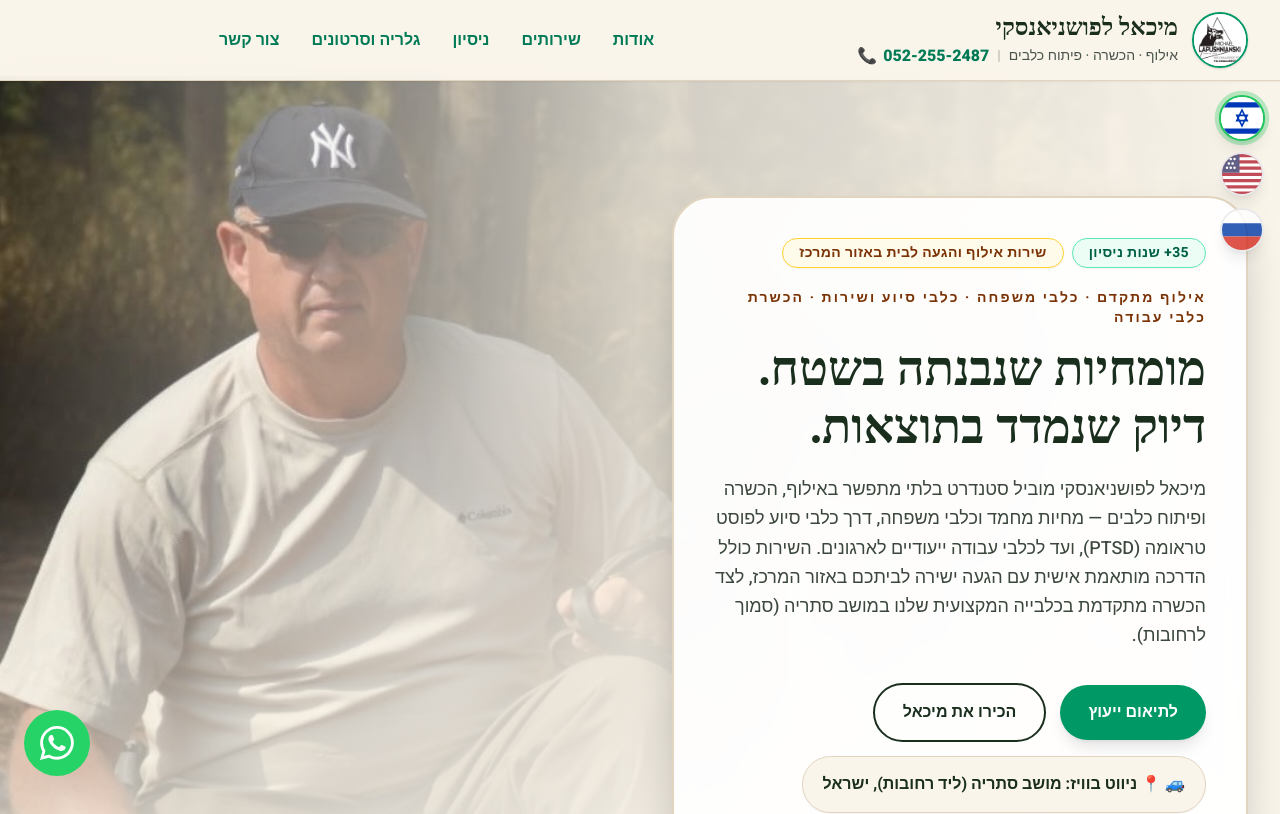
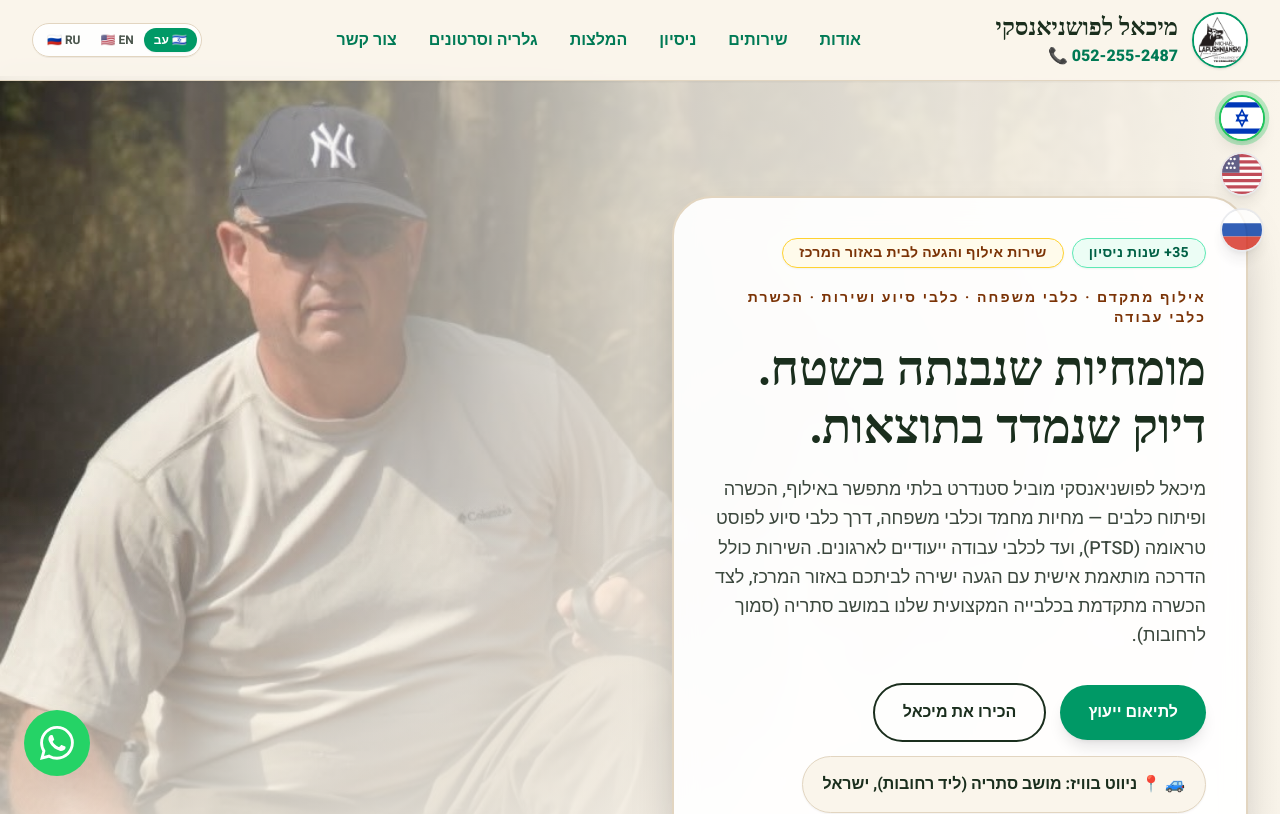
Before and after one commit to naorla/michael-website, a React (Vite) app: page / in a window 1280 px wide. Shown: the top 814 px of the page. Built offline with nearby package versions, Linux system fonts and the light colour scheme; a web font is replaced by a local one.

Commit message:
second commit

```diff
--- a/src/LanguageContext.tsx
+++ b/src/LanguageContext.tsx
@@ -47,7 +47,7 @@ export const translations = {
     contactSubmit: "שליחה",
 
     testiSubtitle: "המלצות",
-    testiTitle: "קולות שיגיעו מהשטח.",
+    testiTitle: "קולות שהגיעו מהשטח.",
     t1Role: "כלב פוסט טראומה",
     t1Quote: "מיכאל פשוט שינה לנו את החיים. הכלב עכשיו רגוע, קשוב ומעניק לי ביטחון אמיתי שמלווה אותי כל היום.",
     t2Role: "חיות מחמד - משפחת כהן",
@@ -94,6 +94,7 @@ export const translations = {
     navAbout: "אודות",
     navServices: "שירותים",
     navExperience: "ניסיון",
+    navTestimonials: "המלצות",
     navGallery: "גלריה וסרטונים",
     navContact: "צור קשר",
     ftSrv1: "אילוף כלבים",
@@ -201,6 +202,7 @@ export const translations = {
     navAbout: "About",
     navServices: "Services",
     navExperience: "Experience",
+    navTestimonials: "Testimonials",
     navGallery: "Gallery & Videos",
     navContact: "Contact",
     ftSrv1: "Dog Training",
@@ -220,7 +222,7 @@ export const translations = {
     brandSubtitle: "Дрессировка · Подготовка · Развитие собак",
     phoneDisplay: "052-255-2487",
     skipLink: "Перейти к контенту",
-    heroBadge1: "35+ лет опыта",
+    heroBadge1: "Более 35 лет опыта",
     heroBadge2: "Дрессировка на дому в центре",
     heroSubtitle: "Профессиональная дрессировка · Семейные собаки · Собаки-помощники · Служебные собаки",
     heroTitle: "Опыт, созданный на практике. Точность результатов.",
@@ -308,6 +310,7 @@ export const translations = {
     navAbout: "О нас",
     navServices: "Услуги",
     navExperience: "Опыт",
+    navTestimonials: "Отзывы",
     navGallery: "Галерея и Видео",
     navContact: "Контакты",
     ftSrv1: "Дрессировка собак",
--- a/src/components/Navbar.tsx
+++ b/src/components/Navbar.tsx
@@ -2,39 +2,40 @@ import { useState } from "react";
 import { useLanguage } from "../LanguageContext";
 
 export function Navbar() {
-  const { t } = useLanguage();
+  const { lang, setLang, t } = useLanguage();
   const [mobileMenuOpen, setMobileMenuOpen] = useState(false);
 
   const navLinks = [
     { href: "#about", label: t('navAbout') },
     { href: "#services", label: t('navServices') },
     { href: "#experience", label: t('navExperience') },
+    { href: "#testimonials", label: t('navTestimonials') || (lang === 'ru' ? 'Отзывы' : lang === 'en' ? 'Testimonials' : 'המלצות') },
     { href: "#gallery", label: t('navGallery') },
     { href: "#contact", label: t('navContact') },
   ];
 
   return (
     <header className="fixed top-0 inset-x-0 z-50 bg-[#FAF5EB]/95 backdrop-blur-md border-b border-[#E2D5C0] shadow-xs">
-      <div className="max-w-7xl mx-auto px-4 sm:px-6 lg:px-8 h-20 flex items-center justify-between gap-4">
+      <div className="max-w-7xl mx-auto px-4 sm:px-6 lg:px-8 h-20 flex items-center justify-between gap-2 sm:gap-4">
 
-        {/* לוגו, שם המותג ושורת התיאור עם הטלפון */}
-        <a href="#top" className="flex items-center gap-3.5 group shrink-0">
+        {/* צד ימין / שמאל לפי שפה: לוגו ופרטי המותג */}
+        <a href="#top" className="flex items-center gap-2.5 sm:gap-3.5 group shrink-0">
           <img
             src="/logo.jpg"
             alt="מיכאל לפושניאנסקי לוגו"
-            className="w-12 h-12 sm:w-14 sm:h-14 rounded-full object-cover border-2 border-emerald-600 shadow-sm shrink-0"
+            className="w-11 h-11 sm:w-14 sm:h-14 rounded-full object-cover border-2 border-emerald-600 shadow-sm shrink-0"
           />
           <div className="flex flex-col">
-            <span className="font-serif text-xl sm:text-2xl font-extrabold text-[#1a2e1d] leading-tight group-hover:text-emerald-800 transition-colors">
+            <span className="font-serif text-lg sm:text-2xl font-extrabold text-[#1a2e1d] leading-tight group-hover:text-emerald-800 transition-colors">
               {t('brandName')}
             </span>
 
-            <div className="flex items-center gap-2 mt-0.5 text-xs sm:text-sm font-medium text-[#4a554c]">
-              <span>{t('brandSubtitle')}</span>
-              <span className="opacity-40">|</span>
+            <div className="flex items-center gap-1.5 sm:gap-2 mt-0.5 text-[11px] sm:text-sm font-medium text-[#4a554c]">
+              <span className="hidden xs:inline">{t('brandSubtitle')}</span>
+              <span className="opacity-40 hidden xs:inline">|</span>
               <a
                 href="tel:0522552487"
-                className="inline-flex items-center gap-1.5 font-extrabold text-emerald-700 hover:text-emerald-900 transition-colors text-sm sm:text-base dir-ltr"
+                className="inline-flex items-center gap-1 font-extrabold text-emerald-700 hover:text-emerald-900 transition-colors text-xs sm:text-base dir-ltr"
                 dir="ltr"
               >
                 <span>📞</span>
@@ -44,8 +45,8 @@ export function Navbar() {
           </div>
         </a>
 
-        {/* קישורי ניווט ממורכזים באמצע בירוק */}
-        <nav className="hidden lg:flex flex-1 items-center justify-center gap-8">
+        {/* קישורי ניווט ממורכזים בירוק למחשב (כולל המלצות) */}
+        <nav className="hidden lg:flex flex-1 items-center justify-center gap-6 xl:gap-8">
           {navLinks.map((link) => (
             <a
               key={link.href}
@@ -57,40 +58,76 @@ export function Navbar() {
           ))}
         </nav>
 
-        {/* כפתור תפריט מובייל (מוצג רק במסכים קטנים) */}
+        {/* אזור כפתורי השפות והמובייל - מסודר ואלגנטי */}
+        <div className="flex items-center gap-2">
+          {/* בורר שפות קומפקטי מובנה ב-Navbar (חוסך את הצורך בדגלים צפים שמסתירים את התמונה) */}
+          <div className="flex items-center bg-white/90 p-1 rounded-full border border-[#E2D5C0] shadow-2xs">
+            <button
+              onClick={() => setLang('he')}
+              className={`px-2 py-0.5 sm:px-2.5 sm:py-1 text-xs font-bold rounded-full transition-all ${
+                lang === 'he' ? 'bg-emerald-600 text-white shadow-xs' : 'text-[#4a554c] hover:text-[#1a2e1d]'
+              }`}
+              title="עברית"
+            >
+              🇮🇱 עב
+            </button>
+            <button
+              onClick={() => setLang('en')}
+              className={`px-2 py-0.5 sm:px-2.5 sm:py-1 text-xs font-bold rounded-full transition-all ${
+                lang === 'en' ? 'bg-emerald-600 text-white shadow-xs' : 'text-[#4a554c] hover:text-[#1a2e1d]'
+              }`}
+              title="English"
+            >
+              🇺🇸 EN
+            </button>
+            <button
+              onClick={() => setLang('ru')}
+              className={`px-2 py-0.5 sm:px-2.5 sm:py-1 text-xs font-bold rounded-full transition-all ${
+                lang === 'ru' ? 'bg-emerald-600 text-white shadow-xs' : 'text-[#4a554c] hover:text-[#1a2e1d]'
+              }`}
+              title="Русский"
+            >
+              🇷🇺 RU
+            </button>
+          </div>
+
+          {/* כפתור תפריט מובייל נגיש וברור */}
           <button
             onClick={() => setMobileMenuOpen(!mobileMenuOpen)}
-          className="lg:hidden p-2 rounded-xl text-[#1a2e1d] hover:bg-black/5"
+            className="lg:hidden p-2 rounded-xl text-[#1a2e1d] bg-white/70 border border-[#E2D5C0] hover:bg-black/5 transition-colors"
             aria-label="תפריט ניווט"
           >
             <svg className="w-6 h-6" fill="none" stroke="currentColor" viewBox="0 0 24 24">
               {mobileMenuOpen ? (
-              <path strokeLinecap="round" strokeLinejoin="round" strokeWidth={2} d="M6 18L18 6M6 6l12 12" />
+                <path strokeLinecap="round" strokeLinejoin="round" strokeWidth={2.5} d="M6 18L18 6M6 6l12 12" />
               ) : (
-              <path strokeLinecap="round" strokeLinejoin="round" strokeWidth={2} d="M4 6h16M4 12h16M4 18h16" />
+                <path strokeLinecap="round" strokeLinejoin="round" strokeWidth={2.5} d="M4 6h16M4 12h16M4 18h16" />
               )}
             </svg>
           </button>
+        </div>
 
       </div>
 
       {/* תפריט מובייל נפתח */}
       {mobileMenuOpen && (
-        <div className="lg:hidden bg-[#FAF5EB] border-b border-[#E2D5C0] px-4 py-4 space-y-3">
+        <div className="lg:hidden bg-[#FAF5EB] border-b border-[#E2D5C0] px-6 py-5 space-y-3.5 shadow-lg">
           {navLinks.map((link) => (
             <a
               key={link.href}
               href={link.href}
               onClick={() => setMobileMenuOpen(false)}
-              className="block py-2 text-base font-bold text-emerald-700 hover:text-emerald-900 text-center"
+              className="block py-2 text-lg font-bold text-emerald-700 hover:text-emerald-900 border-b border-[#E2D5C0]/40"
             >
               {link.label}
             </a>
           ))}
-          <div className="pt-2 border-t border-[#E2D5C0] text-center">
+
+          <div className="pt-2 flex justify-between items-center">
+            <span className="text-xs font-bold text-[#4a554c]">{t('brandSubtitle')}</span>
             <a
               href="tel:0522552487"
-              className="inline-flex items-center justify-center gap-2 font-extrabold text-emerald-700 text-base py-1"
+              className="inline-flex items-center gap-1.5 font-extrabold text-emerald-700 text-base"
               dir="ltr"
             >
               <span>📞</span>
```
Lines whose indentation alone changed are shown as unchanged.
